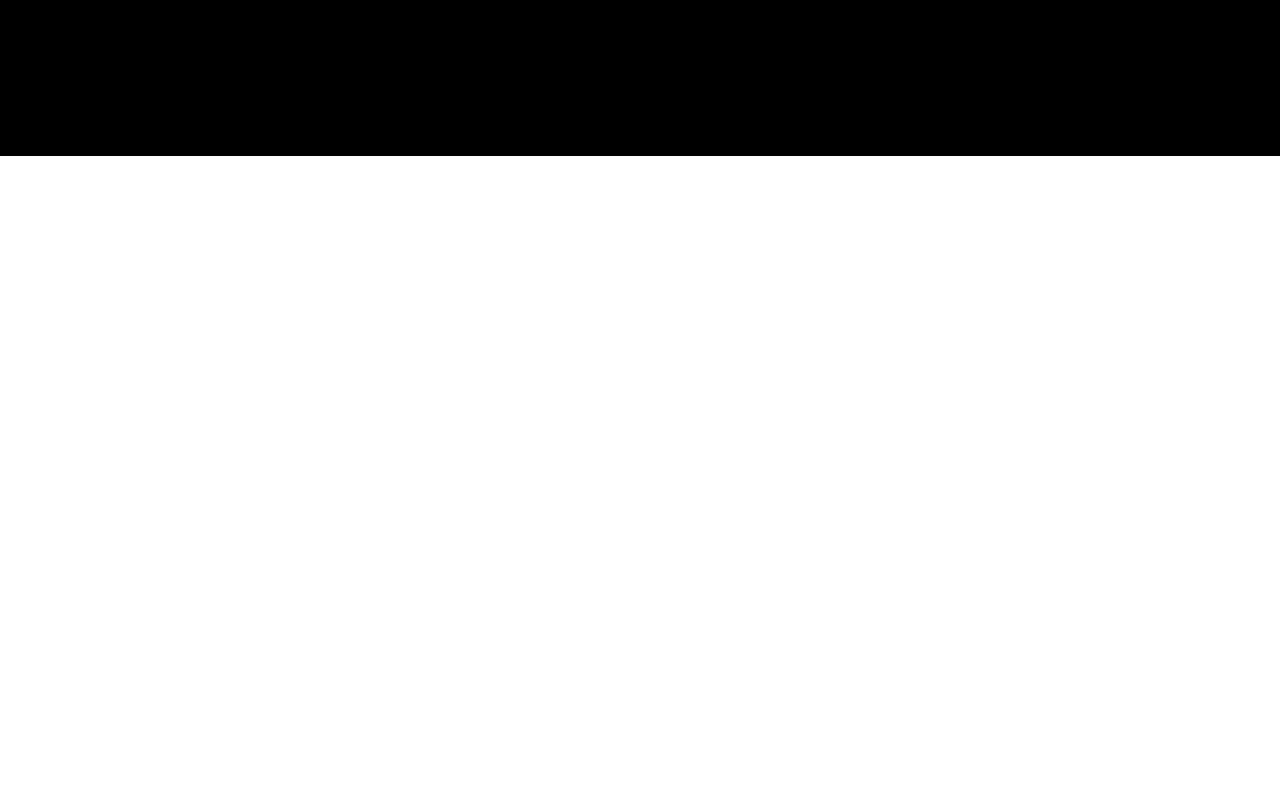
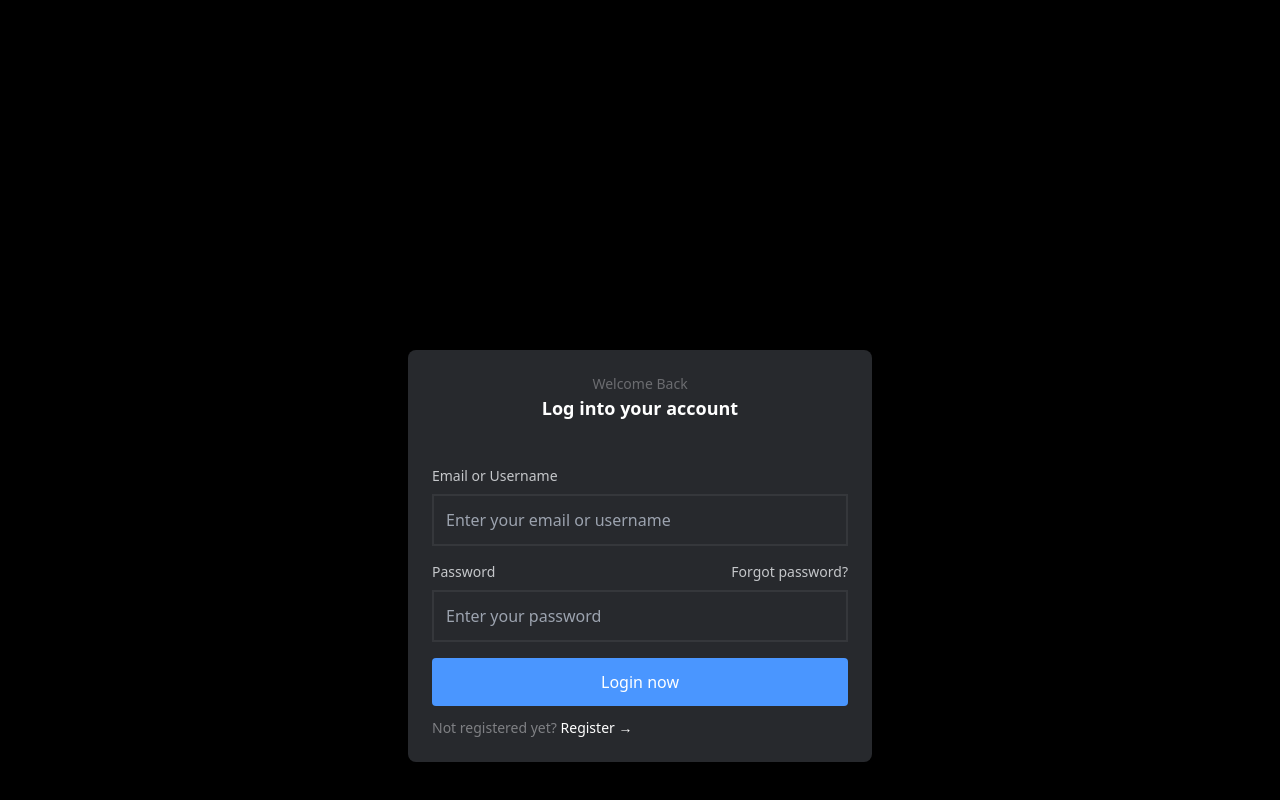
Before and after one commit to chiranjeev-thapliyal/atlys, a React (Vite) app: page /login in a window 1280 px wide. Shown: the part 644-1444 px from the top of the page. Before the commit the page ends 800 px from the top, so only its background shows below. Built offline with nearby package versions, Linux system fonts and the light colour scheme.

Commit message:
feat: added routing logic

```diff
--- a/package.json
+++ b/package.json
@@ -11,7 +11,8 @@
   },
   "dependencies": {
     "react": "^18.3.1",
-    "react-dom": "^18.3.1"
+    "react-dom": "^18.3.1",
+    "react-router-dom": "^6.26.1"
   },
   "devDependencies": {
     "@eslint/js": "^9.8.0",
--- a/src/App.tsx
+++ b/src/App.tsx
@@ -1,8 +1,14 @@
+import { Route, BrowserRouter as Router, Routes } from "react-router-dom"
 import Login from "./components/pages/SignIn"
 
 function App() {
   return (
-    <div className='app h-full w-full flex justify-center items-center bg-black'>
+    <div className='app h-full'>
+      <Router>
+        <Routes>
+          <Route path="/login" element={<Login />} />
+        </Routes>
+      </Router>
       <Login />
     </div>
   )
--- a/src/components/pages/SignIn.tsx
+++ b/src/components/pages/SignIn.tsx
@@ -6,7 +6,8 @@ import Card from "../../components/molecules/Card"
 import Link from "../../components/atoms/Link"
 
 function Login(){
-  return <Card>
+  return <div className="h-full w-full flex justify-center items-center bg-black">
+      <Card>
         <Text as="h2" className="text-center font-medium text-sm text-gray-light">Welcome Back</Text>
         <Text as="h1" className="text-center text-lg text-white font-semibold">Log into your account</Text>
 
@@ -26,6 +27,8 @@ function Login(){
         </form>
         <p className="pt-3 text-gray-heavy text-sm font-medium">Not registered yet? <Link href="#" target="_self">Register &rarr;</Link></p>
       </Card>
+  </div>
+
 }
 
 export default Login;
```
Also changed, not shown: 1 other file (tests, documents, lock files or other folders).
